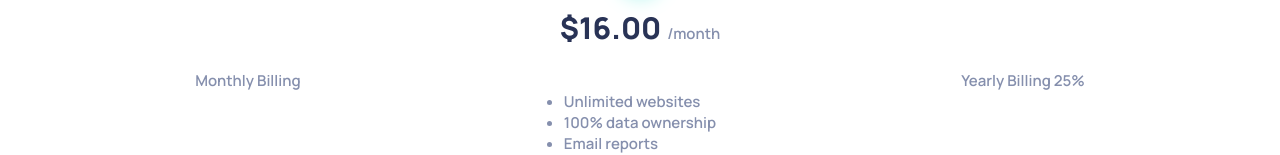
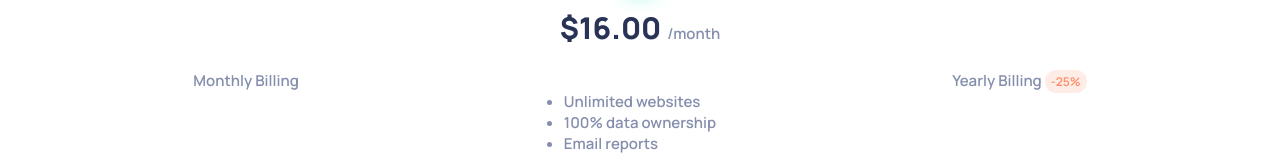
Before and after one commit to aroquega/FEM-InteractivePricingComponent, a plain HTML site: page index.html in a window 1280 px wide. Shown: the part 365-520 px from the top of the page. Drawn offline with Linux system fonts and the light colour scheme; a script that the page names is missing.

Commit message:
style discount

```diff
--- a/css/pricing-panel.css
+++ b/css/pricing-panel.css
@@ -37,3 +37,11 @@ main {
     display: flex;
     justify-content: space-around;
 }
+
+#pricing-panel .discount {
+    background-color: hsl(14, 92%, 95%);
+    color: hsl(15, 100%, 70%);
+    border-radius: 1em;
+    font-size: 0.8em;
+    padding: 0.25em 0.5em;
+}
--- a/index.html
+++ b/index.html
@@ -77,7 +77,7 @@
         </div>
         <label for="billing-option">
           Yearly Billing
-          <span class="discount">25%</span>
+          <span class="discount">-25%</span>
         </label>
       </div>
       <ul>
```
